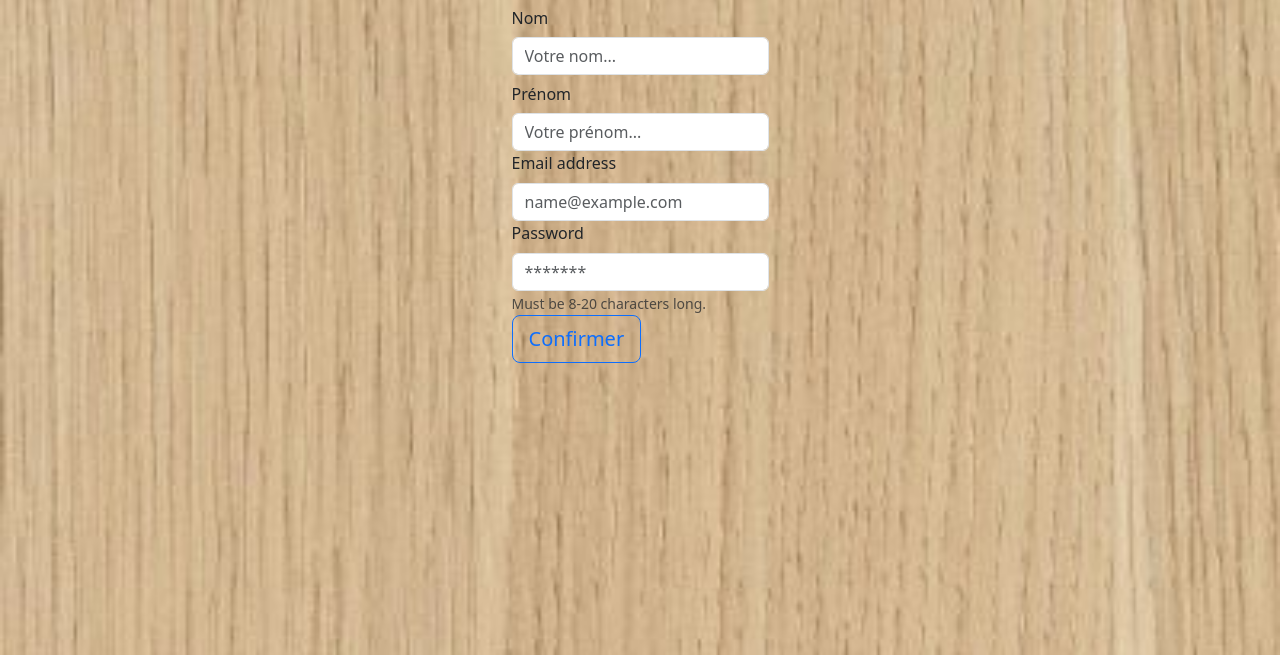
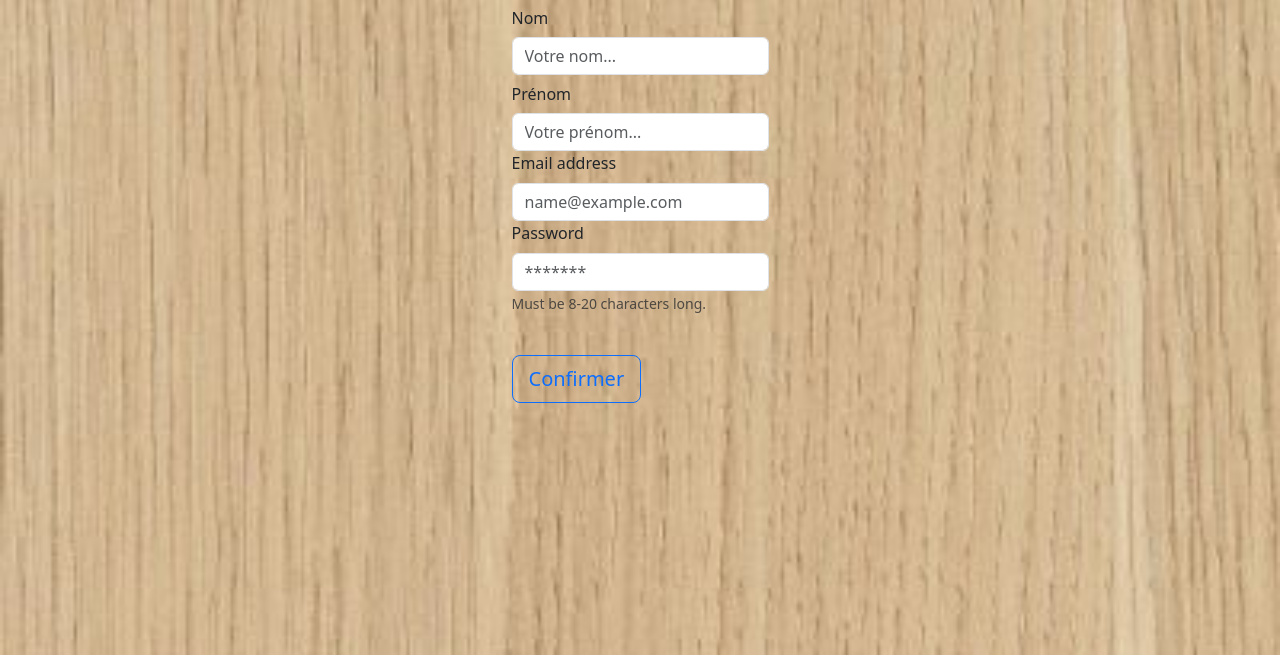
Before and after one commit to ccelsin/projetweb, a PHP site: page /inscription.php in a window 1280 px wide. Shown: the part 145-800 px from the top of the page. Run offline with PHP 8.4, Linux system fonts and the light colour scheme.

Commit message:
modif inscription

```diff
--- a/inscription.php
+++ b/inscription.php
@@ -25,6 +25,6 @@ session_start();
         </div>
         <div class="d-grid gap-2 col-4 mx-auto">
         </div>
-        <button type="submit" class="btn btn-outline-primary btn-lg">Confirmer</button>
+        <button type="submit" class="btn btn-outline-primary btn-lg" style="margin-top:5vh">Confirmer</button>
     </form>
 </div>
```
